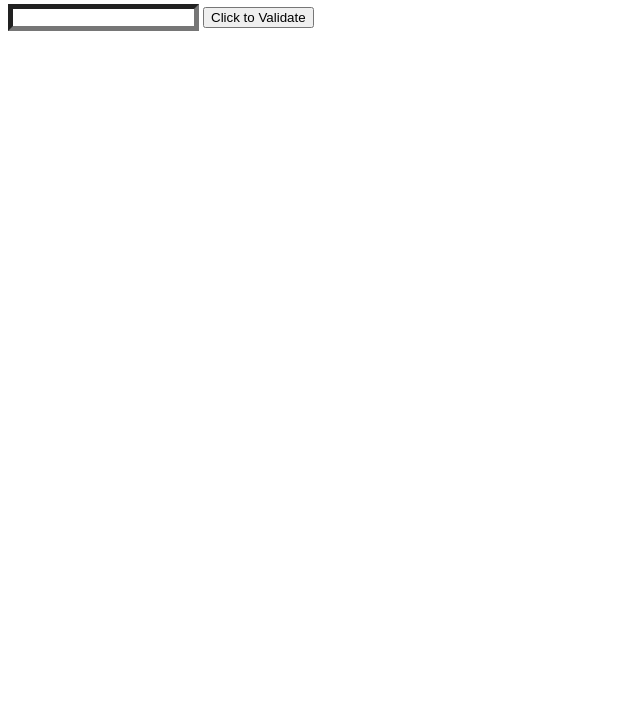
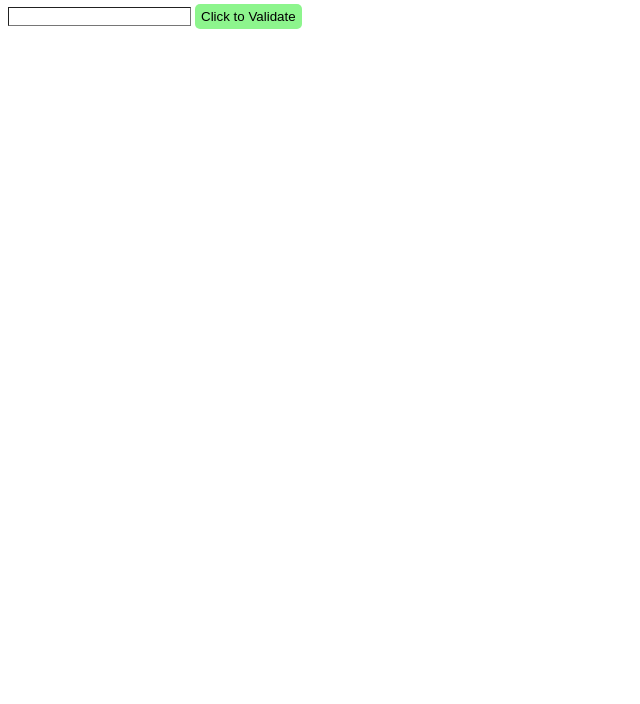
Before and after one commit to Vestanu/ahj-homeworks-4, a plain HTML site: page index.html in a window 1280 px wide. Shown: the part 96-800 px from the top of the page, without its empty margins (0-640 px from the left). Drawn offline with Linux system fonts and the light colour scheme.

Commit message:
Update main.css

```diff
--- a/main.css
+++ b/main.css
@@ -1,7 +1,6 @@
 * {
     box-sizing: border-box;
   }
-
   .img-cards {
     display: flex;
     list-style-type: none;
@@ -14,9 +13,14 @@
   .valid {
     border-color: #5eb95e;
   }
-
+  #validation-button {
+    background-color: rgb(141, 245, 141);
+    border: none;
+    height: 25px;
+    border-radius: 5px;
+  }
   #input {
-    border-width: 5px;
+    border-width: 1px;
   }
 
   .invalid {
```
